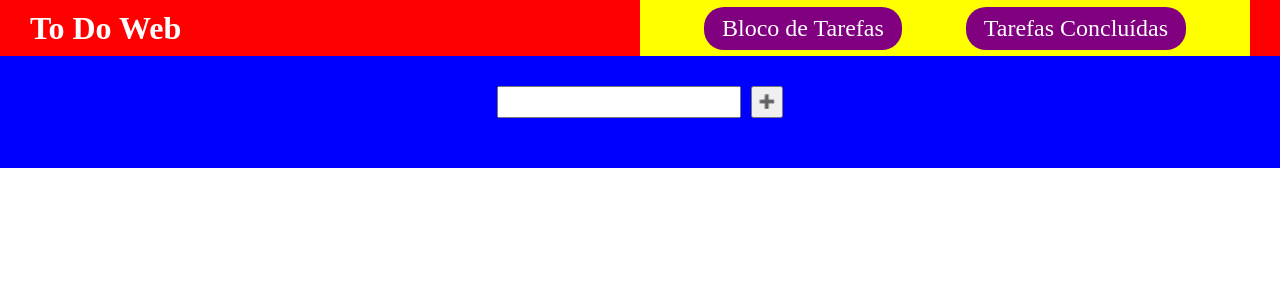
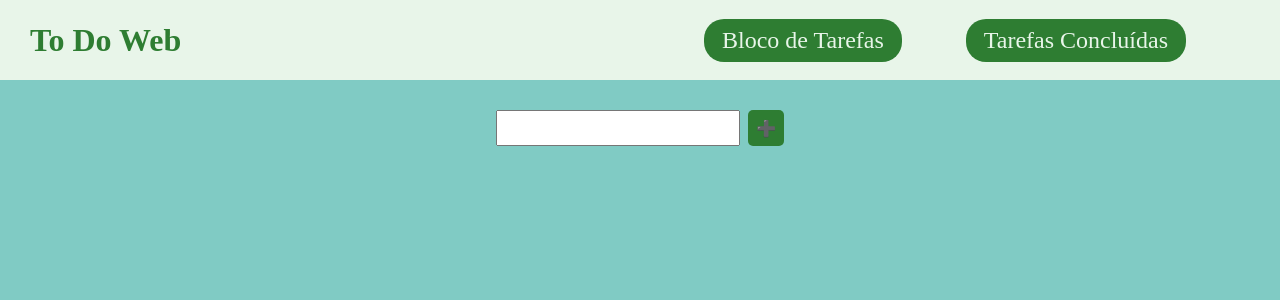
Before and after one commit to VanessaTrajano/ToDo-DCC207, a React (Vite) app: page / in a window 1280 px wide. Shown: the top 300 px of the page. Built offline with nearby package versions, Linux system fonts and the light colour scheme; a web font is replaced by a local one.

Commit message:
Estiliza geral

```diff
--- a/src/GlobalStyle.css
+++ b/src/GlobalStyle.css
@@ -5,5 +5,9 @@
     padding: 0;
     box-sizing: border-box;
     font-family: "Agu Display", serif;
-    color: #fff;
+    color: #2E7D32;
 }
+
+body{
+    background-color:  #80CBC4;
+}
--- a/src/components/Header/Header.css
+++ b/src/components/Header/Header.css
@@ -1,13 +1,12 @@
 .header-container{
-    background-color: red;
+    background-color:  #E8F5E9;
     display: flex;
     align-items: center;
     justify-content: space-between;
     padding: 0 30px;
-    height: 7vh;
+    height: 10vh;
 
     .header-nav{
-        background-color: yellow;
         width: 50%;
         height: 100%;
         font-size: 1.5rem;
@@ -21,12 +20,14 @@
             height: 100%;
 
             li{
-                background-color: purple;
+                background-color: #2E7D32;
                 padding: 8px 18px;
                 border-radius: 20px;
+                color: #E8F5E9;
 
                 &:hover{
-                    box-shadow: 2px 2px 5px plum;
+                    box-shadow: 2px 2px 5px #52a957;
+                    cursor: pointer;
                 }
             }
         }
--- a/src/components/Task/Task.css
+++ b/src/components/Task/Task.css
@@ -6,7 +6,7 @@
   font-size: 1.5rem;
   margin: 8px;
   padding: 15px;
-  background-color: #383838;
+  background-color: #E8F5E9;
   border-radius: 5px;
 
   input {
@@ -21,20 +21,21 @@
 
   button {
     height: 100%;
-    width: 40px;
-    background-color: #222;
+    width: 50px;
+    background-color: #2E7D32;
     border-radius: 30%;
-    color: red;
+    color: #CFD8DC;
     border: none;
     font-size: 1.9rem;
     display: flex;
     align-items: center;
     justify-content: center;
+    transition: 0.3s;
 
     &:hover {
-      background-color: red;
-      color: #222;
-      box-shadow: 2px 2px 5px black;
+      background-color: #CFD8DC;
+      color: #2E7D32;
+      box-shadow: 2px 2px 5px #222;
     }
   }
 }
--- a/src/components/TaskConcluida/TaskConcluida.css
+++ b/src/components/TaskConcluida/TaskConcluida.css
@@ -5,7 +5,7 @@
   font-size: 1.5rem;
   margin: 8px;
   padding: 15px;
-  background-color: #383838;
+  background-color: #E8F5E9;
   border-radius: 5px;
 
   p {
--- a/src/components/ToDo/ToDo.css
+++ b/src/components/ToDo/ToDo.css
@@ -1,5 +1,4 @@
 .todo-container {
-  background-color: blue;
   width: 100%;
   height: auto;
   padding: 30px;
@@ -10,7 +9,7 @@
 
   .input-container {
     width: 25%;
-    height: 4vh;
+    height: 4.5vh;
     display: flex;
     justify-content: space-evenly;
     margin-bottom: 20px;
@@ -21,12 +20,16 @@
     }
 
     button {
-      width: 4vh;
+      width: 4.5vh;
+      background-color: #2E7D32;
+      border: none;
+      border-radius: 5px;
+      color: #80CBC4;
+      font-size: 2vh;
     }
   }
 
   .tasks-container {
-    background-color: green;
     width: 50%;
     display: flex;
     flex-direction: column;
```
